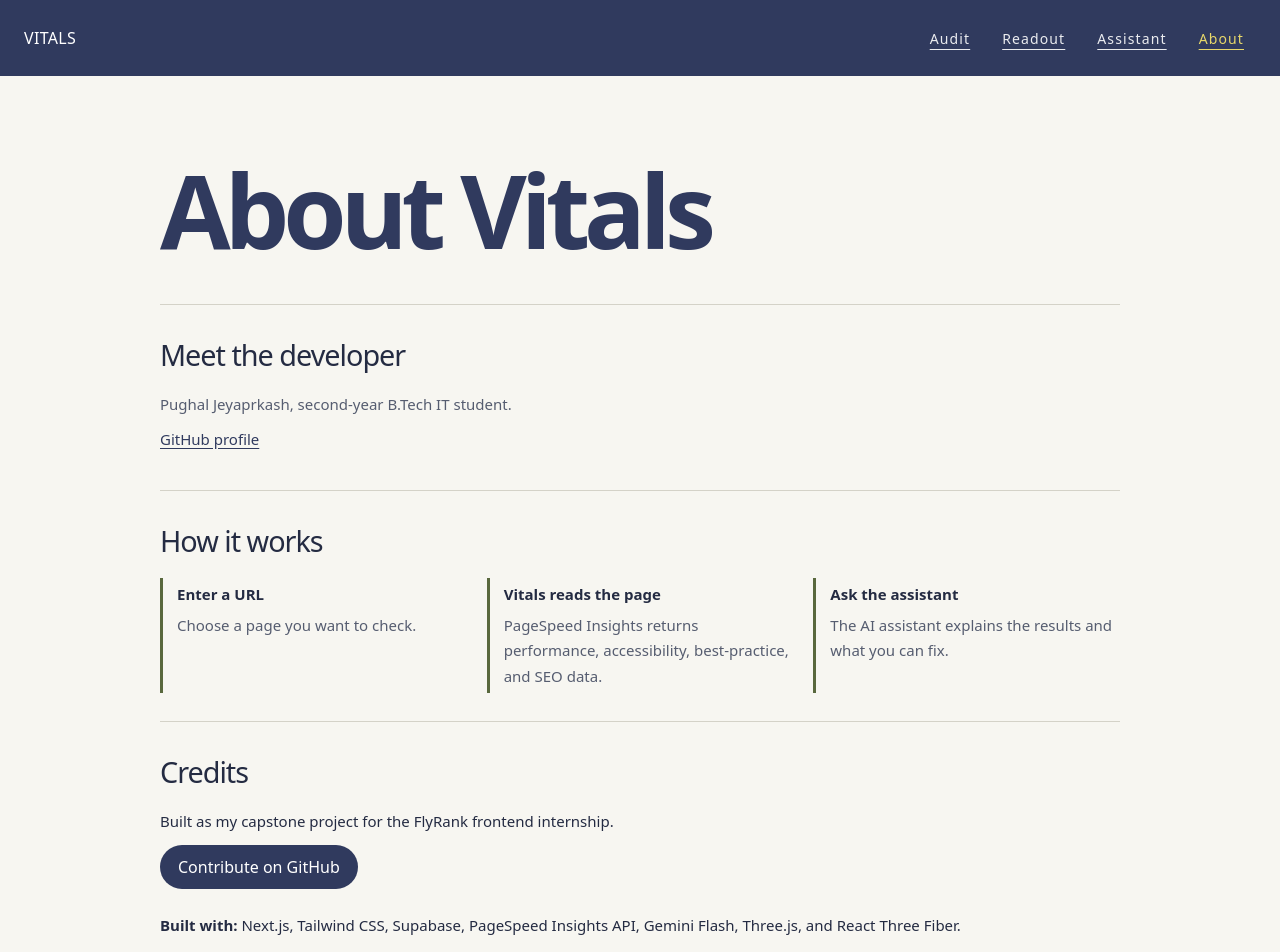
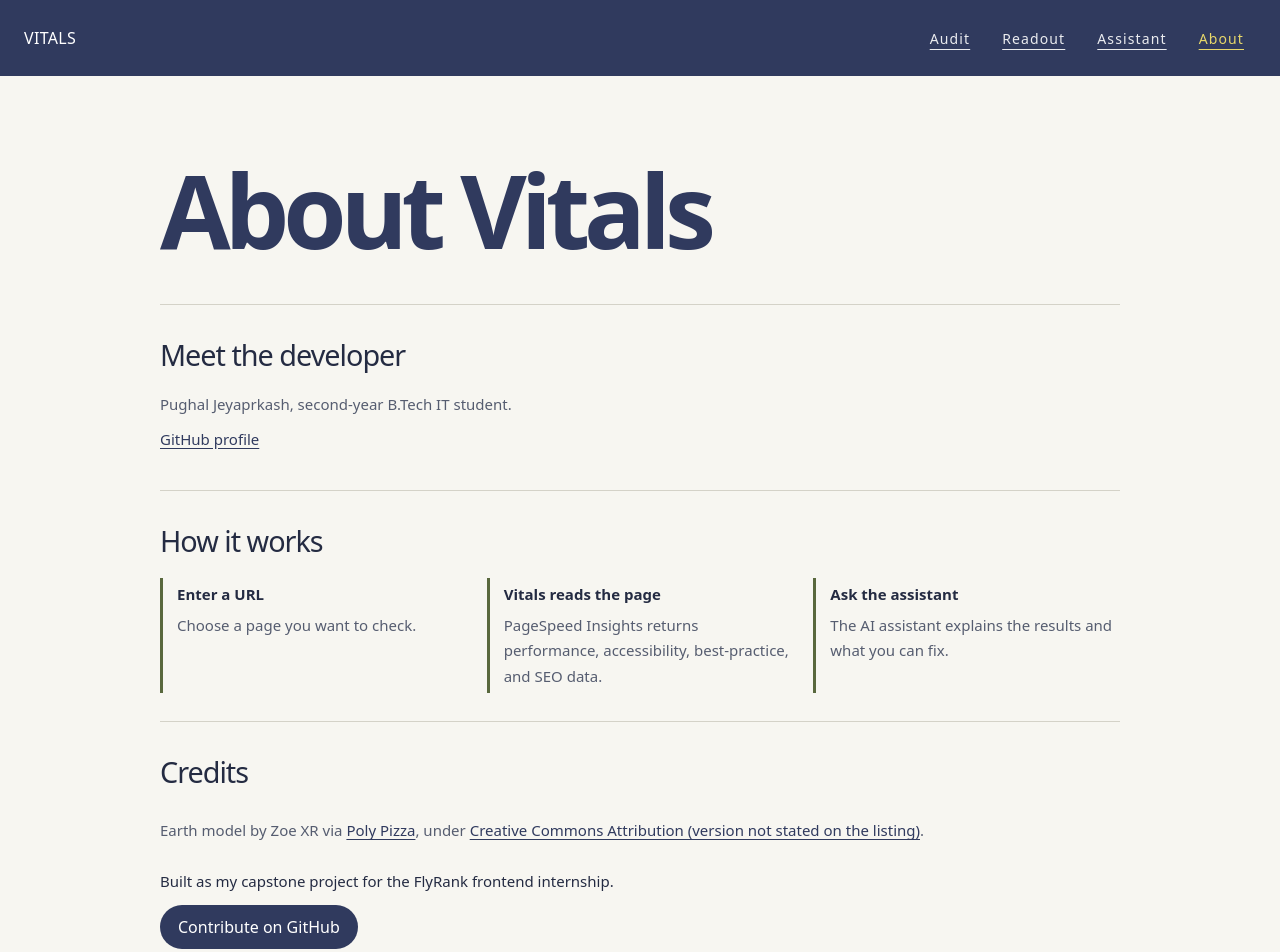
Before and after one commit to pughal-36/Vitals, a Next.js app: page /about in a window 1280 px wide. Shown: the top 952 px of the page. Built offline with nearby package versions, Linux system fonts and the light colour scheme.

Commit message:
refactor(layout): remove footer and preserve model attribution in About Credits (Task 4)

```diff
--- a/src/app/about/page.tsx
+++ b/src/app/about/page.tsx
@@ -96,7 +96,8 @@ export default function AboutPage() {
 
         <section className="about-section" aria-labelledby="credits-title">
           <h2 id="credits-title">Credits</h2>
-          <p className="about-built">Built as my capstone project for the FlyRank frontend internship.</p>
+          <p className="mt-2 text-sm text-muted">Earth model by Zoe XR via <a href="https://poly.pizza/m/3U-XAIY031u" className="underline underline-offset-2">Poly Pizza</a>, under <a href="https://poly.pizza/docs/tos" className="underline underline-offset-2">Creative Commons Attribution (version not stated on the listing)</a>.</p>
+          <p className="about-built mt-4">Built as my capstone project for the FlyRank frontend internship.</p>
           <a className="about-contribute" href="https://github.com/pughal-36/Vitals">Contribute on GitHub</a>
           <p className="about-built mt-6"><strong>Built with:</strong> Next.js, Tailwind CSS, Supabase, PageSpeed Insights API, Gemini Flash, Three.js, and React Three Fiber.</p>
           <p className="mt-5 font-semibold text-foreground">Sources and licenses</p>
--- a/src/app/layout.tsx
+++ b/src/app/layout.tsx
@@ -20,10 +20,6 @@ export default function RootLayout({ children }: { children: React.ReactNode })
           <Navigation />
         </Suspense>
         <div className="flex-1 flex flex-col">{children}</div>
-        <footer className="vitals-footer border-t py-5 text-center text-sm">
-          <p>Vitals — website signals, made easier to read.</p>
-          <p className="mt-2 text-xs">Earth model by Zoe XR via <a href="https://poly.pizza/m/3U-XAIY031u" className="underline underline-offset-2">Poly Pizza</a>, under <a href="https://poly.pizza/docs/tos" className="underline underline-offset-2">Creative Commons Attribution (version not stated on the listing)</a>.</p>
-        </footer>
       </body>
     </html>
   );
```
